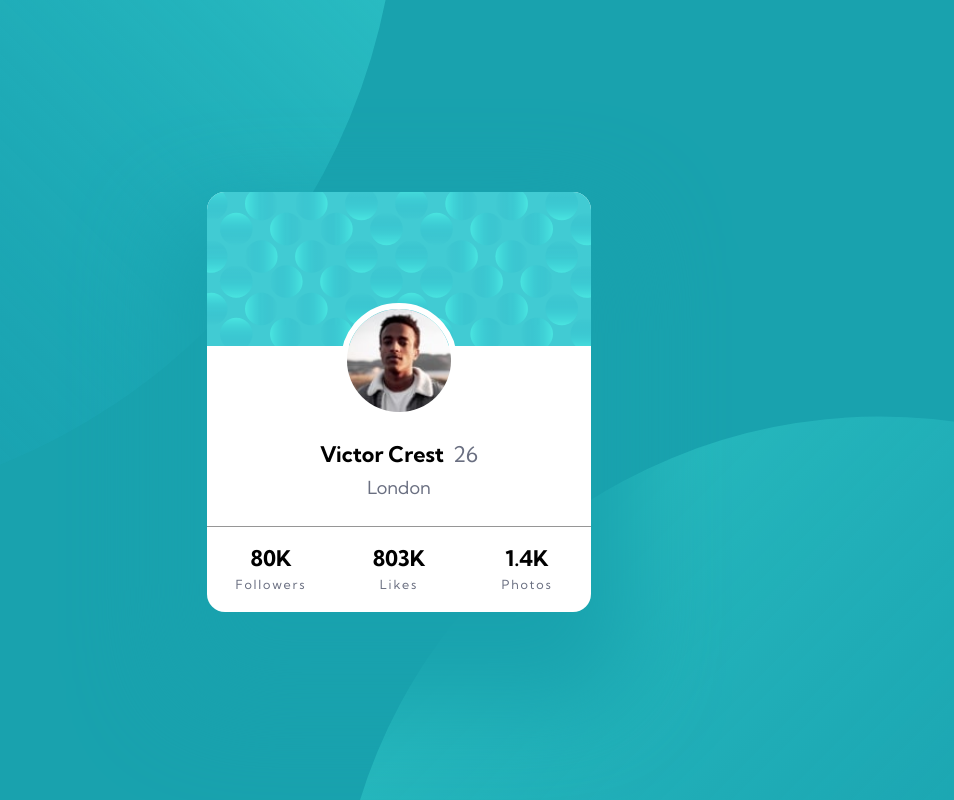
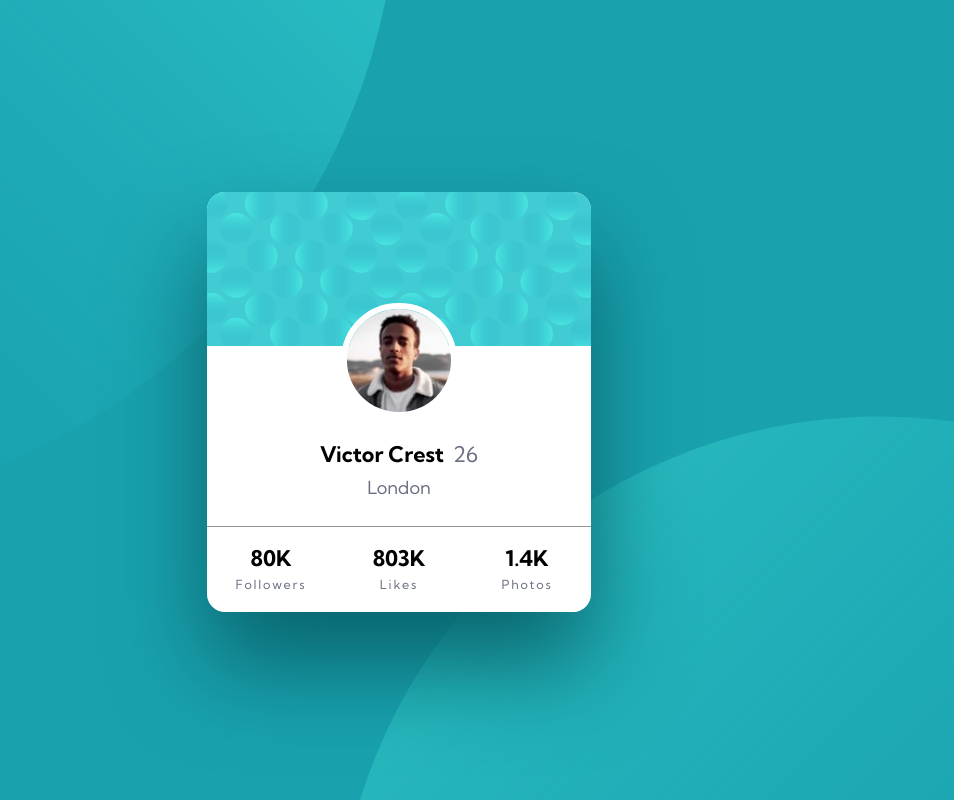
Before and after one commit to Asya0601/profile-card-component-main, a plain HTML site: page index.html in a window 1280 px wide. Shown: the whole page, without its empty margins (241-1195 px from the left). Drawn offline with Linux system fonts and the light colour scheme.

Commit message:
Update styles.css

```diff
--- a/styles.css
+++ b/styles.css
@@ -7,6 +7,7 @@
 
 :root{
     --darkCyan: hsl(185, 75%, 39%);
+    --darkerCyan:hsl(185, 85%, 23%);
     --veryDarkDesaturatedBlue: hsl(229, 23%, 23%);
     --darkGrayishBlue: hsl(227, 10%, 46%);
     --darkGray: hsl(0, 0%, 59%);
@@ -96,7 +97,7 @@ body{
 
     border-radius: 1rem;
 
-    box-shadow: 0px 56px 94px 37px var(--darkCyan);
+    box-shadow: 0px 53px 94px 0px var(--darkerCyan);
 }
 
 .wallpaperOfPost{
```
